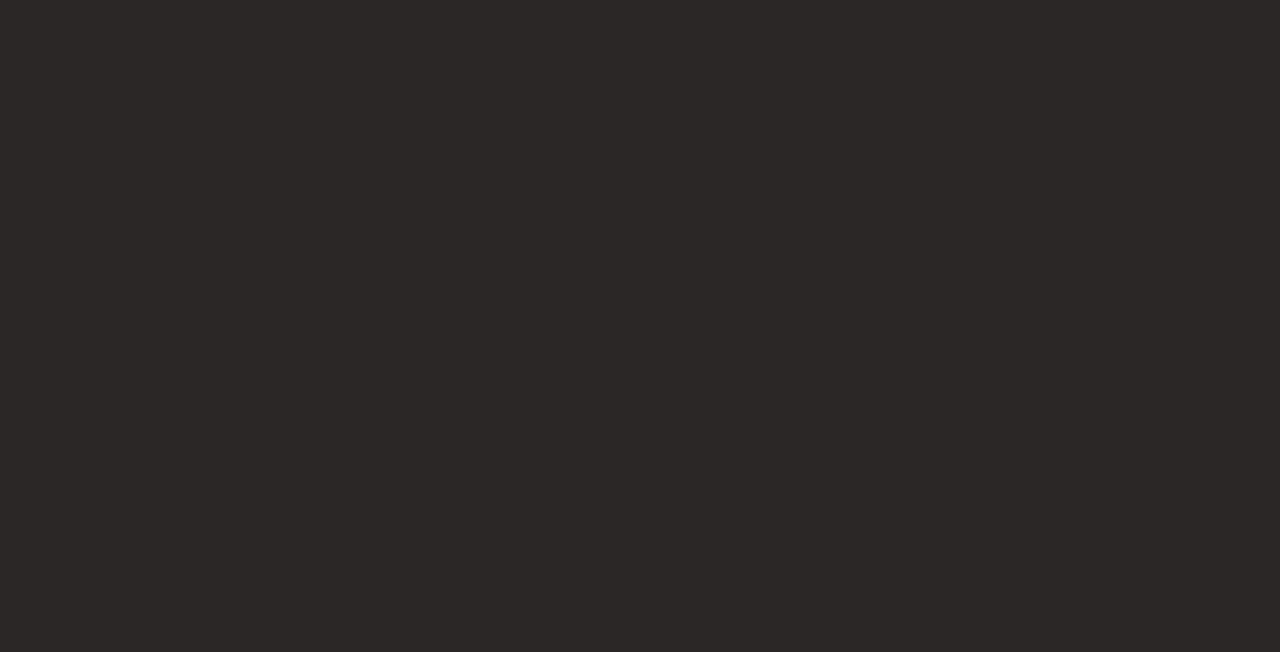
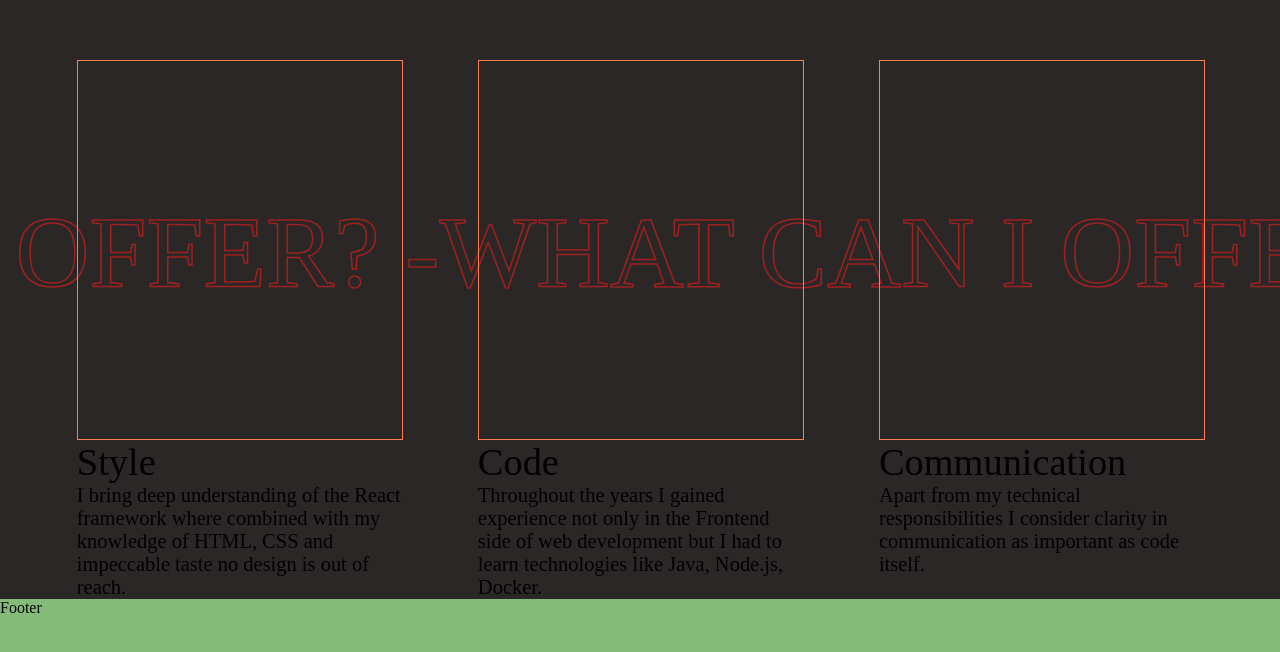
Before and after one commit to AdamTopp/portfolio, a React (Vite) app: page / in a window 1280 px wide. Shown: the part 1802-2454 px from the top of the page. After the commit the page ends 2419 px from the top, so only its background shows below. Built offline with nearby package versions, Linux system fonts and the light colour scheme; the HTML template or start-up script is replaced by a standard one.

Commit message:
[P-1] What Can I do prototype

```diff
--- a/src/sections/Content/Content.styles.tsx
+++ b/src/sections/Content/Content.styles.tsx
@@ -5,7 +5,6 @@ export const Wrapper = styled.div`
     flex-direction: column;
     align-items: center;
     width: 100%;
-    height: 2000px;
     box-sizing: border-box;
     background-color: #2c2727;
 `;
--- a/src/sections/Content/Content.tsx
+++ b/src/sections/Content/Content.tsx
@@ -1,5 +1,6 @@
 import { ContentLimit, Wrapper } from './Content.styles'
 import Introduction from './components/Introduction/Introduction'
+import Slider from './components/Slider/Slider'
 
 function Content() {
   return (
@@ -7,6 +8,7 @@ function Content() {
       <ContentLimit>
         <Introduction />
       </ContentLimit>
+      <Slider />
     </Wrapper>
   )
 }
--- a/src/sections/Content/components/Introduction/Introduction.styles.tsx
+++ b/src/sections/Content/components/Introduction/Introduction.styles.tsx
@@ -1,8 +1,7 @@
 import styled from "styled-components";
 
 export const Wrapper = styled.div`
-    padding-top: 300px;
-    background-color: #4eb88c63;
+    padding: 300px 0;
 `;
 
 export const Grid = styled.h2`
--- /dev/null
+++ b/src/sections/Content/components/Slider/Slider.styles.tsx
@@ -0,0 +1,84 @@
+import styled, {keyframes} from "styled-components";
+
+export const Row = styled.div`
+    width: 100%;
+    display: flex;
+    justify-content: center;
+    position: relative;
+    box-sizing: border-box;
+    overflow: hidden;
+`;
+
+const slide = keyframes`
+    from {
+        transform: translateX(0);
+    }
+    to {
+        transform: translateX(-100%);
+    }
+`
+
+export const SliderWrapper = styled.div`
+    position: absolute;
+    display: flex;
+    justify-content: center;
+    height: 100%;
+    font-size: min(8rem, 8vw);
+    align-items: center;
+    width: 100vw;
+
+    overflow: hidden;
+    white-space: nowrap;
+
+    transform: translateY(-6vw);
+`;
+
+export const MarqueeItem = styled.div`
+    display: inline-block;
+    animation: ${slide} 5s linear infinite;
+    text-transform: uppercase;
+    color: rgba(0, 0, 0, 0);
+    -webkit-text-stroke: 1.5px #a02121;
+`;
+
+export const Title = styled.div`
+    font-size: 3rem;
+    font-size: min(3rem, 3vw);
+`;
+
+export const Description = styled.div`
+    font-size: 1.6rem;
+    font-size: min(1.6rem, 1.6vw);
+`;
+
+export const PhotoCard = styled.div`
+    border: coral 1px solid;
+    width: 100%;
+    aspect-ratio: 6/7;
+`;
+
+export const TextBox = styled.div`
+    &:hover {
+        ${Title}, ${Description} {
+            color: white;
+        }
+
+        ${PhotoCard} {
+            border: white 1px solid;
+        }
+    }
+`;
+
+export const GridRow = styled.div`
+    display: grid;
+    flex: 1;
+    max-width: 1500px;
+    margin: 0 6vw;
+    grid-template-columns: 1fr 1fr 1fr;
+    grid-gap: 6vw;
+    z-index: 1;
+
+    @media (max-width: 1024px) {
+        grid-template-columns: 1fr;
+    }
+`;
--- /dev/null
+++ b/src/sections/Content/components/Slider/Slider.tsx
@@ -0,0 +1,70 @@
+import React from 'react'
+import { Description, GridRow, MarqueeItem, PhotoCard, Row, SliderWrapper, TextBox, Title } from './Slider.styles'
+
+function Slider() {
+
+  return (
+    <>
+      {/* <Row>
+        <SliderWrapper />
+        <GridRow>
+          <PhotoCard />
+          <PhotoCard />
+        </GridRow>
+      </Row> */}
+      <Row>
+        <SliderWrapper>
+          <MarqueeItem>
+            What can I offer? -
+          </MarqueeItem>
+          <MarqueeItem>
+            What can I offer? -
+          </MarqueeItem>
+          <MarqueeItem>
+            What can I offer? -
+          </MarqueeItem>
+          <MarqueeItem>
+            What can I offer? -
+          </MarqueeItem>
+          <MarqueeItem>
+            What can I offer? -
+          </MarqueeItem>
+          <MarqueeItem>
+            What can I offer? -
+          </MarqueeItem>
+        </SliderWrapper>
+        <GridRow>
+          <TextBox>
+            <PhotoCard />
+            <Title>
+              Style
+            </Title>
+            <Description>
+              I bring deep understanding of the React framework where combined with my knowledge of HTML, CSS and impeccable taste no design is out of reach.
+            </Description>
+          </TextBox>
+          <TextBox>
+            <PhotoCard />
+            <Title>
+              Code
+            </Title>
+            <Description>
+              Throughout the years I gained experience not only in the Frontend side of web development but I had to learn technologies like Java, Node.js, Docker.
+            </Description>
+          </TextBox>
+          <TextBox>
+            <PhotoCard />
+            <Title>
+              Communication
+            </Title>
+            <Description>
+              Apart from my technical responsibilities I consider clarity in communication as important as code itself.
+            </Description>
+          </TextBox>
+        </GridRow>
+      </Row>
+    </>
+  )
+}
+
+export default Slider;
```
